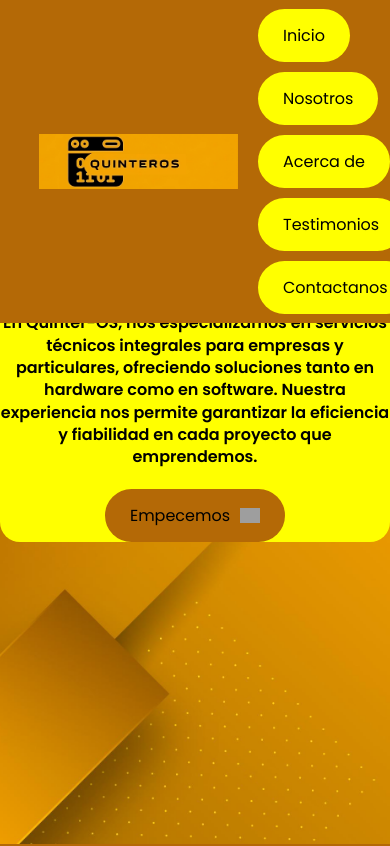
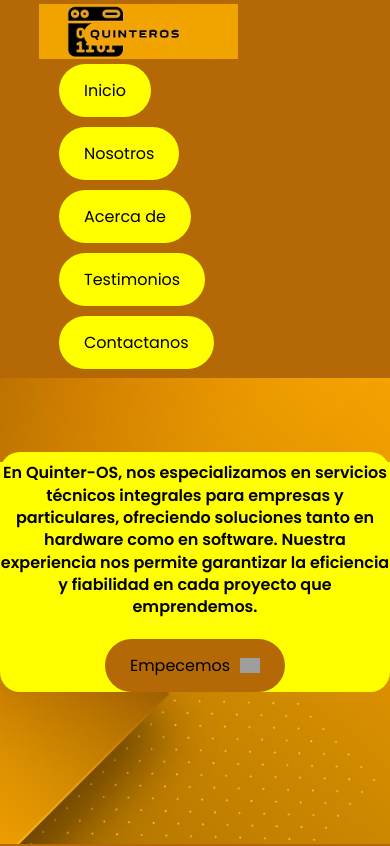
Before and after one commit to williamquin72/quinteros-web-app, a React (Vite) app: page / in a window 390 px wide. Shown: the top 846 px of the page. Built offline with nearby package versions, Linux system fonts and the light colour scheme; grey boxes are pictures that could not be loaded.

Commit message:
Nuevo cambios de responsive

```diff
--- a/src/Components/Hero/Hero.css
+++ b/src/Components/Hero/Hero.css
@@ -36,3 +36,13 @@
     border-color: #000;
     background-color: rgb(180, 105, 6);
 }
+@media only screen and (max-width:600px) {
+.Hero-Cont{
+    width: 100%;
+    justify-content: center;
+    padding-top:300px ;
+}
+
+
+
+}
--- a/src/Components/Navbar/Navbar.css
+++ b/src/Components/Navbar/Navbar.css
@@ -21,3 +21,26 @@ nav ul li {
    font-size: 16px;
 
 }
+@media only screen and (max-width:600px) {
+    .NavbarContMain{
+        width: 100%;
+        display: flex;
+
+    }
+    .NavbarCont{
+        display: flex;
+        flex-direction:column;
+        align-items: initial;    }
+    .NavbarContList ul{
+        display: flex;
+        flex-direction:column;
+        align-items: initial;
+        padding-left: -10vh;
+    }
+    .NavbarContList {
+
+    }
+
+
+
+}
--- a/src/Components/Navbar/Navbar.jsx
+++ b/src/Components/Navbar/Navbar.jsx
@@ -4,8 +4,11 @@ import logo from '../../assets/QUINTEROS2.png'
 
 const Navbar = () => {
    return (
+    <div className="NavbarContMain">
+
    <nav className="NavbarCont">
 <img src={logo} alt=""  className="logo" />
+<div className="NavbarContList">
 <ul>
     <li><button className="btn" >Inicio</button></li>
     <li><button className="btn">Nosotros</button></li>
@@ -13,9 +16,10 @@ const Navbar = () => {
     <li><button className="btn">Testimonios</button></li>
     <li><button className='btn'>Contactanos</button></li>
 </ul>
-
+</div>
 
     </nav>
+    </div>
     )
 }
 export default Navbar
--- a/src/Components/Programs/programs.css
+++ b/src/Components/Programs/programs.css
@@ -43,6 +43,7 @@
     color: white;
     font-weight: bold;
     text-transform: uppercase;
+    background-color: transparent;
 }
 .ProgramsContSub:hover .caption{
 opacity: 100;
```
